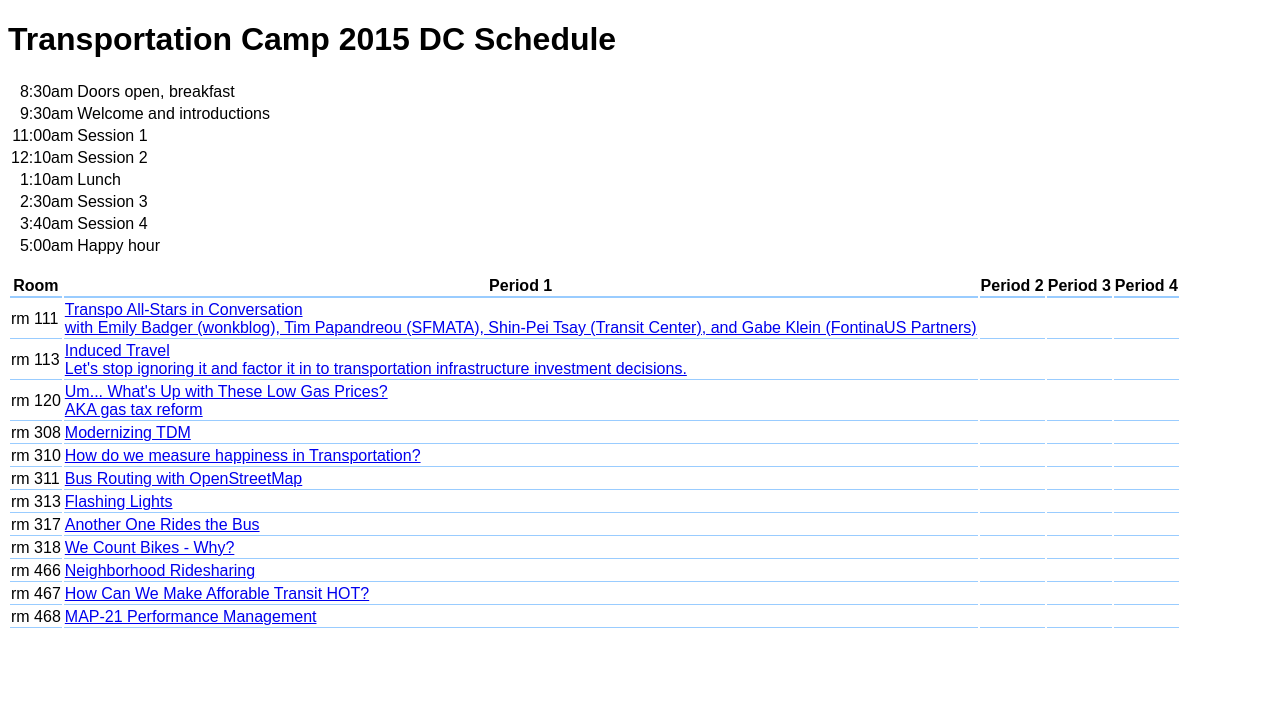
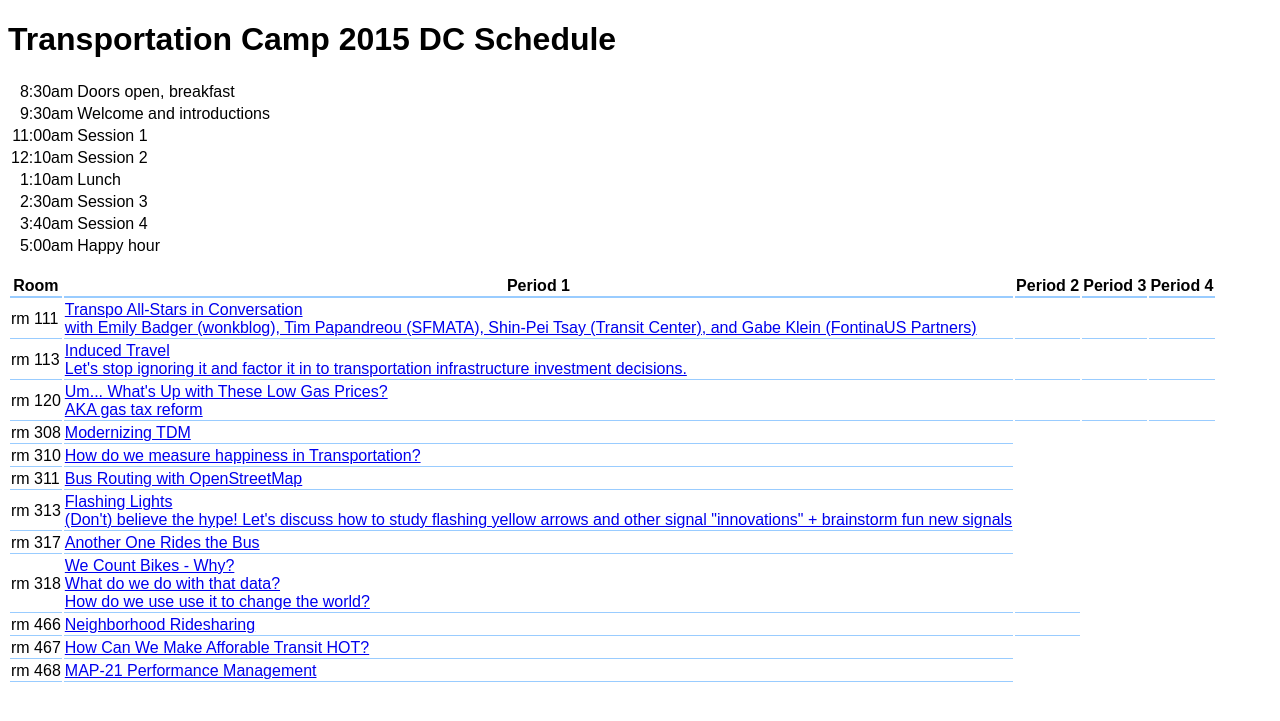
Before and after one commit to transpocamp/transportationcamp.org, a Jekyll site: the page events/dc-2015/schedule.html, which Jekyll copies as it is, in a window 1280 px wide. Shown: the top 721 px of the page. Built offline with Jekyll 4.4.1, drawn with Linux system fonts in a browser that asks for light colours; Markdown is read by kramdown in place of the engine named in the settings.

Commit message:
Update schedule.html

```diff
--- a/events/dc-2015/schedule.html
+++ b/events/dc-2015/schedule.html
@@ -42,15 +42,20 @@
 <tr><td>rm 120</td><td><a href="https://tcamp2015dc.hackpad.com/09F7ZOfiVgZ">Um... What's Up with These Low Gas Prices?<br>
   AKA gas tax reform
 </a></td><td></td><td></td><td></td></tr>
-<tr><td>rm 308</td><td><a href="https://tcamp2015dc.hackpad.com/m0JGpiproJu">Modernizing TDM</a></td><td></td><td></td><td></td></tr>
-<tr><td>rm 310</td><td><a href="https://tcamp2015dc.hackpad.com/M4IUTXdKext">How do we measure happiness in Transportation?</a></td><td></td><td></td><td></td></tr>
-<tr><td>rm 311</td><td><a href="https://tcamp2015dc.hackpad.com/qqNthGdi9wY">Bus Routing with OpenStreetMap</a></td><td></td><td></td><td></td></tr>
-<tr><td>rm 313</td><td><a href="https://tcamp2015dc.hackpad.com/HoLUI3CbERc">Flashing Lights</a></td><td></td><td></td><td></td></tr>
-<tr><td>rm 317</td><td><a href="https://tcamp2015dc.hackpad.com/BNawsvjvTEb">Another One Rides the Bus</a></td><td></td><td></td><td></td></tr>
-<tr><td>rm 318</td><td><a href="https://tcamp2015dc.hackpad.com/kJex9gLyqmA">We Count Bikes - Why?</a></td><td></td><td></td><td></td></tr>
-<tr><td>rm 466</td><td><a href="https://tcamp2015dc.hackpad.com/skSyFLDy6Yi">Neighborhood Ridesharing</a></td><td></td><td></td><td></td></tr>
-<tr><td>rm 467</td><td><a href="https://tcamp2015dc.hackpad.com/0iqvFJcyLtD">How Can We Make Afforable Transit HOT?</a></td><td></td><td></td><td></td></tr>
-<tr><td>rm 468</td><td><a href="https://tcamp2015dc.hackpad.com/f0qIpUVpMrG">MAP-21 Performance Management</a></td><td></td><td></td><td></td></tr>
+<tr><td>rm 308</td><td><a href="https://tcamp2015dc.hackpad.com/m0JGpiproJu">Modernizing TDM</a></td></tr>
+<tr><td>rm 310</td><td><a href="https://tcamp2015dc.hackpad.com/M4IUTXdKext">How do we measure happiness in Transportation?</a></td></tr>
+<tr><td>rm 311</td><td><a href="https://tcamp2015dc.hackpad.com/qqNthGdi9wY">Bus Routing with OpenStreetMap</a></td></tr>
+<tr><td>rm 313</td><td><a href="https://tcamp2015dc.hackpad.com/HoLUI3CbERc">Flashing Lights<br>
+  (Don't) believe the hype! Let's discuss how to study flashing yellow arrows and other signal "innovations" + brainstorm fun new signals
+</a></tr>
+<tr><td>rm 317</td><td><a href="https://tcamp2015dc.hackpad.com/BNawsvjvTEb">Another One Rides the Bus</a></td></tr>
+<tr><td>rm 318</td><td><a href="https://tcamp2015dc.hackpad.com/kJex9gLyqmA">We Count Bikes - Why?<br>
+  What do we do with that data?<br>
+  How do we use use it to change the world?
+</a></td><td></td></tr>
+<tr><td>rm 466</td><td><a href="https://tcamp2015dc.hackpad.com/skSyFLDy6Yi">Neighborhood Ridesharing</a></td><td></td></tr>
+<tr><td>rm 467</td><td><a href="https://tcamp2015dc.hackpad.com/0iqvFJcyLtD">How Can We Make Afforable Transit HOT?</a></td></tr>
+<tr><td>rm 468</td><td><a href="https://tcamp2015dc.hackpad.com/f0qIpUVpMrG">MAP-21 Performance Management</a></td></tr>
 </table>
 </body>
 </html>
```
